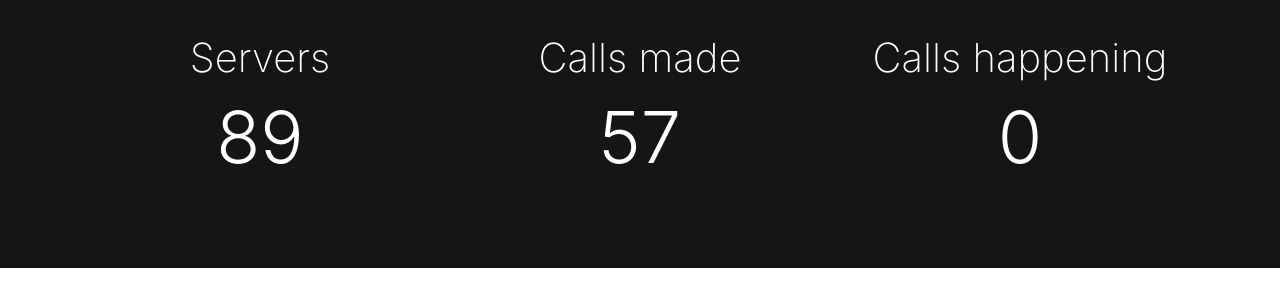
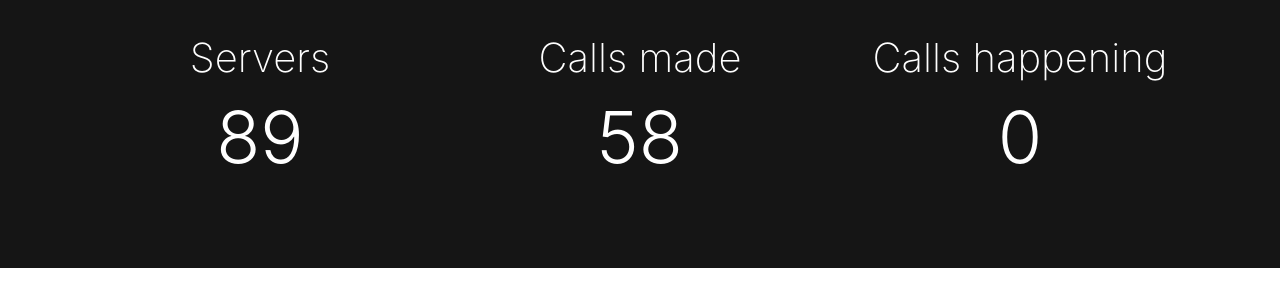
Before and after one commit to tumblenet/tnphone.tumblenet.ga, a Jekyll site: the page built from index.html, in a window 1280 px wide and 900 px high, scrolled down 443 px. Shown: the part 167-467 px from the top of the window. Built offline with Jekyll 4.4.1, drawn with Linux system fonts in a browser that asks for light colours; nearby versions of some CDN libraries.

Commit message:
Update Phones feed

```diff
--- a/_data/phones.json
+++ b/_data/phones.json
@@ -1,5 +1,5 @@
 {
-	"callsMade": 57,
+	"callsMade": 58,
 	"servers": 89,
 	"currentCalls": 0
 }
```
